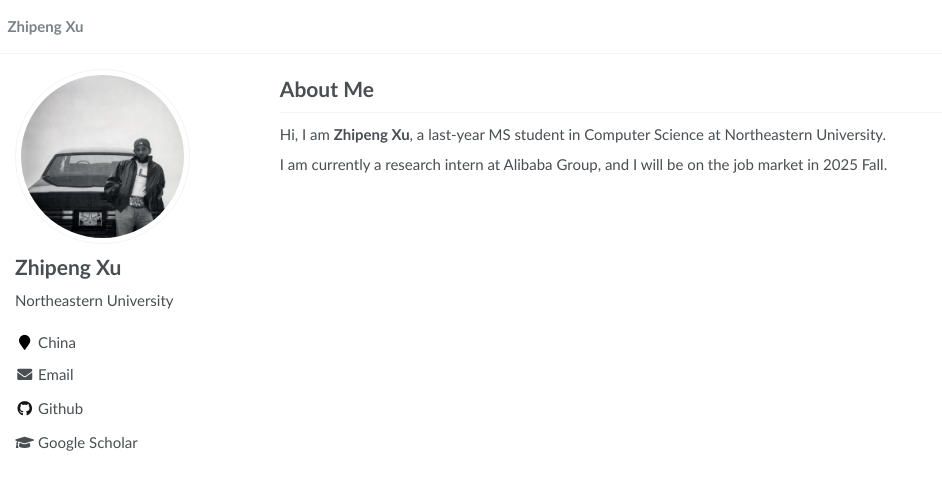
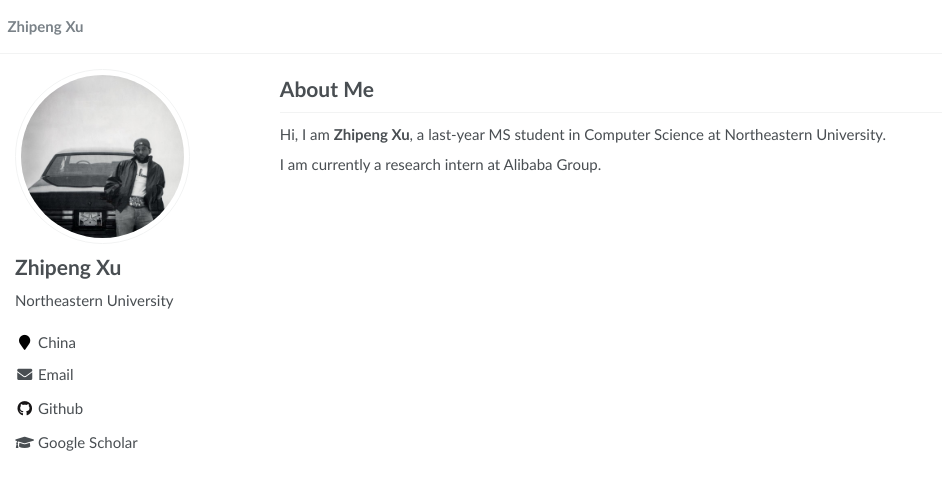
Before and after one commit to Pab1x/pab1x.github.io, a Jekyll site: the page built from _pages/about.md, in a window 1280 px wide. Shown: the top 490 px of the page, without its empty margins (0-942 px from the left). Built offline with Jekyll 4.4.1, drawn with Linux system fonts in a browser that asks for light colours.

Commit message:
Update about.md

```diff
--- a/_pages/about.md
+++ b/_pages/about.md
@@ -21,4 +21,4 @@ redirect_from:
 
 Hi, I am **Zhipeng Xu**, a last-year MS student in Computer Science at Northeastern University.
 
-I am currently a research intern at Alibaba Group, and I will be on the job market in 2025 Fall.
+I am currently a research intern at Alibaba Group.
```
